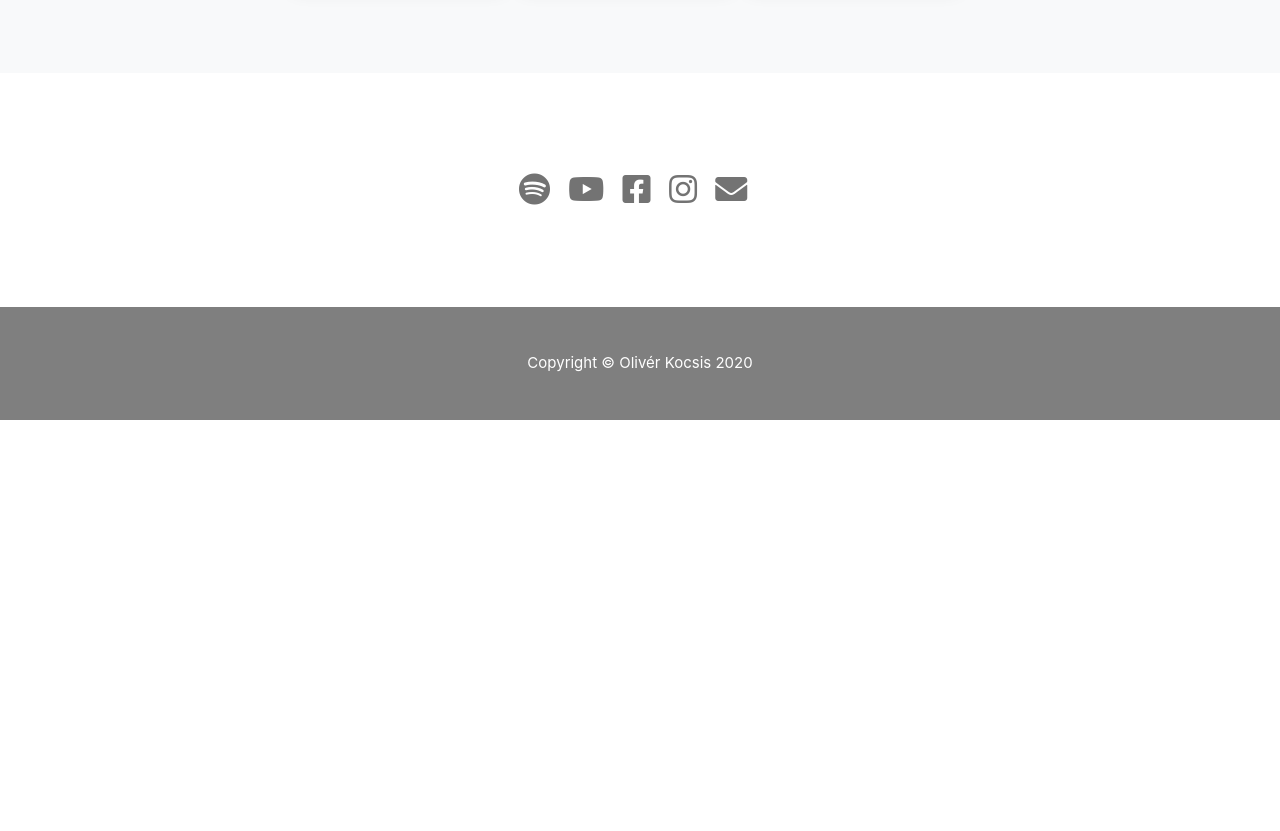
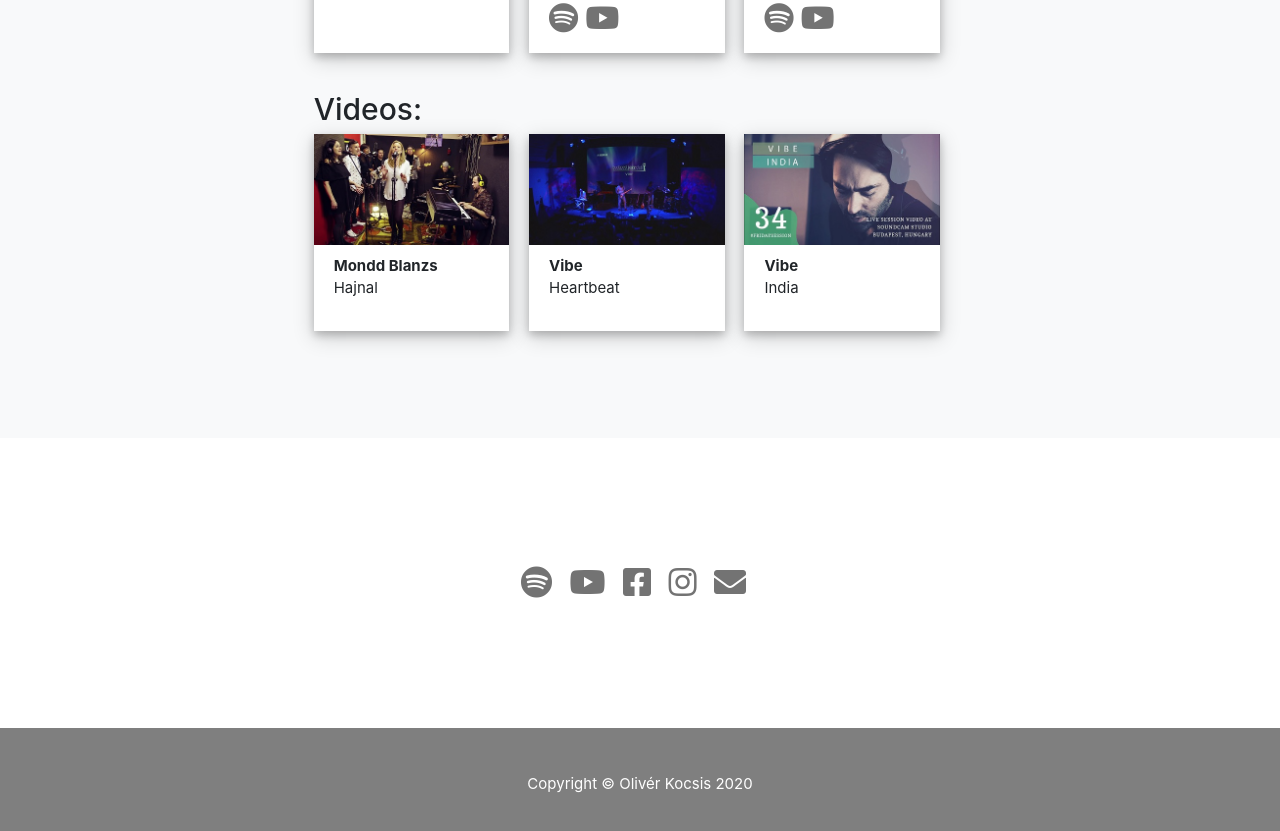
Before and after one commit to okocsis90/okocsis90.github.io, a website with bundled scripts: page index.html in a window 1280 px wide. Shown: the part 1899-2730 px from the top of the page. Before the commit the page ends 2319 px from the top, so only its background shows below. Built offline with nearby package versions, Linux system fonts and the light colour scheme.

Commit message:
youtube content added, padding fixed

```diff
--- a/css/scrolling-nav.css
+++ b/css/scrolling-nav.css
@@ -65,7 +65,7 @@ body, html {
 }
 
 section {
-  padding: 100px;
+  padding: 10%;
   height: fit-content;
   min-height: 50%;
   text-align: justify;
@@ -116,6 +116,11 @@ a, a:hover, a:active {
 #contact {
   min-height: 10%;
 }
+
+.section-block {
+  margin-top: 3rem;
+}
+
 /* Mobile only */
 
 @media screen and (max-width: 600px) {
--- a/index.html
+++ b/index.html
@@ -141,7 +141,48 @@
             </a>
           </div>
         </div>
+      </div>
+    </div>
 
+    <div class="row section-block">
+      <div class="col-lg-8 mx-auto">
+        <h2 class="second-title">Videos: </h2>
+
+        <div class="polaroid">
+          <a href="https://www.youtube.com/watch?v=BQe2GzWZe40&list=PL8wN6VeM0XZ_SWrqHAqOZlJtp-_05LK5l">
+            <img src="static/mondd_blanzs.jpg" alt="mondd" style="width:100%">
+          </a>
+          <div class="album-text-container">
+            <b>Mondd Blanzs</b>
+            <br/>
+            Hajnal
+            <br/>
+          </div>
+        </div>
+
+        <div class="polaroid">
+          <a href="https://www.youtube.com/watch?v=rZtJETSe5j0&list=PL8wN6VeM0XZ-zMB9vp5e2Zhas3JRKvfw6">
+            <img src="static/vibe_heartbeat.jpg" alt="heart" style="width:100%">
+          </a>
+          <div class="album-text-container">
+            <b>Vibe</b>
+            <br/>
+            Heartbeat
+            <br/>
+          </div>
+        </div>
+
+        <div class="polaroid">
+          <a href="https://www.youtube.com/watch?v=GZesaG4yBh8&list=PL8wN6VeM0XZ-zMB9vp5e2Zhas3JRKvfw6&index=3">
+            <img src="static/vibe_india.jpg" alt="india" style="width:100%">
+          </a>
+          <div class="album-text-container">
+            <b>Vibe</b>
+            <br/>
+            India
+            <br/>
+          </div>
+        </div>
       </div>
     </div>
   </div>
```
Also changed, not shown: static/mondd_blanzs.jpg (added), static/vibe_heartbeat.jpg (added), static/vibe_india.jpg (added).
